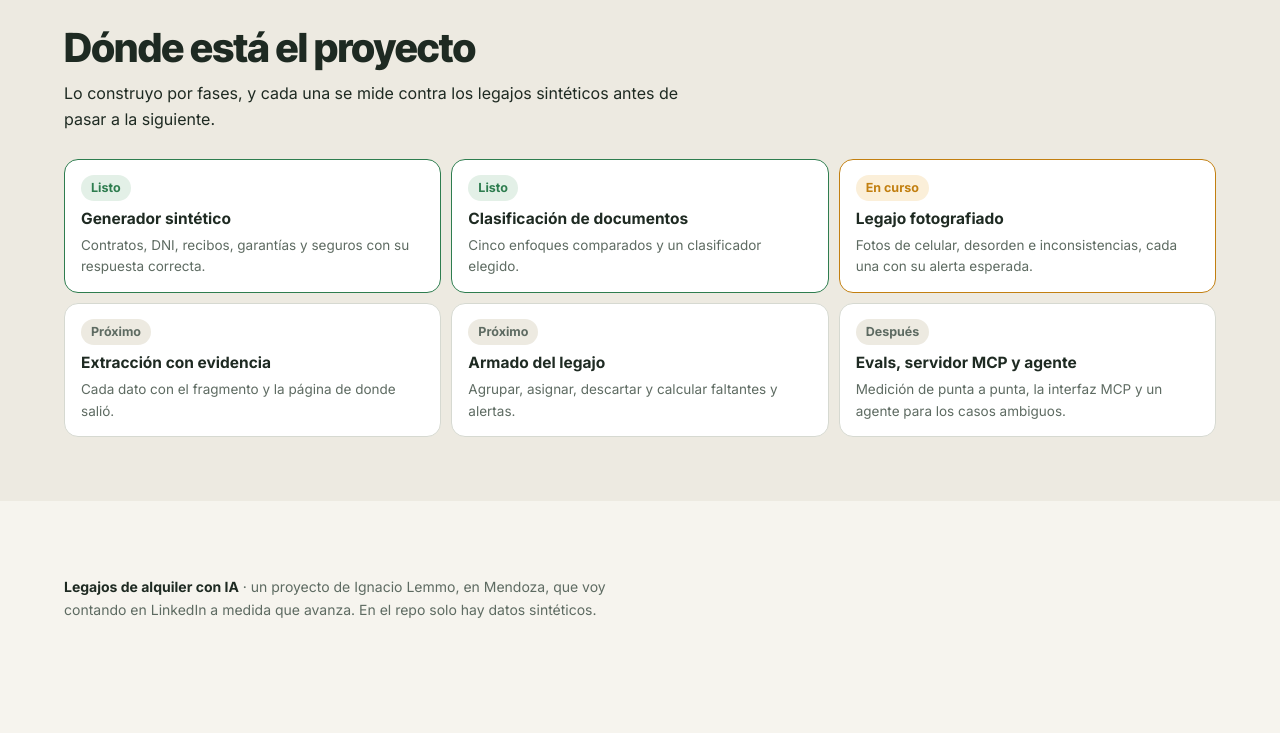
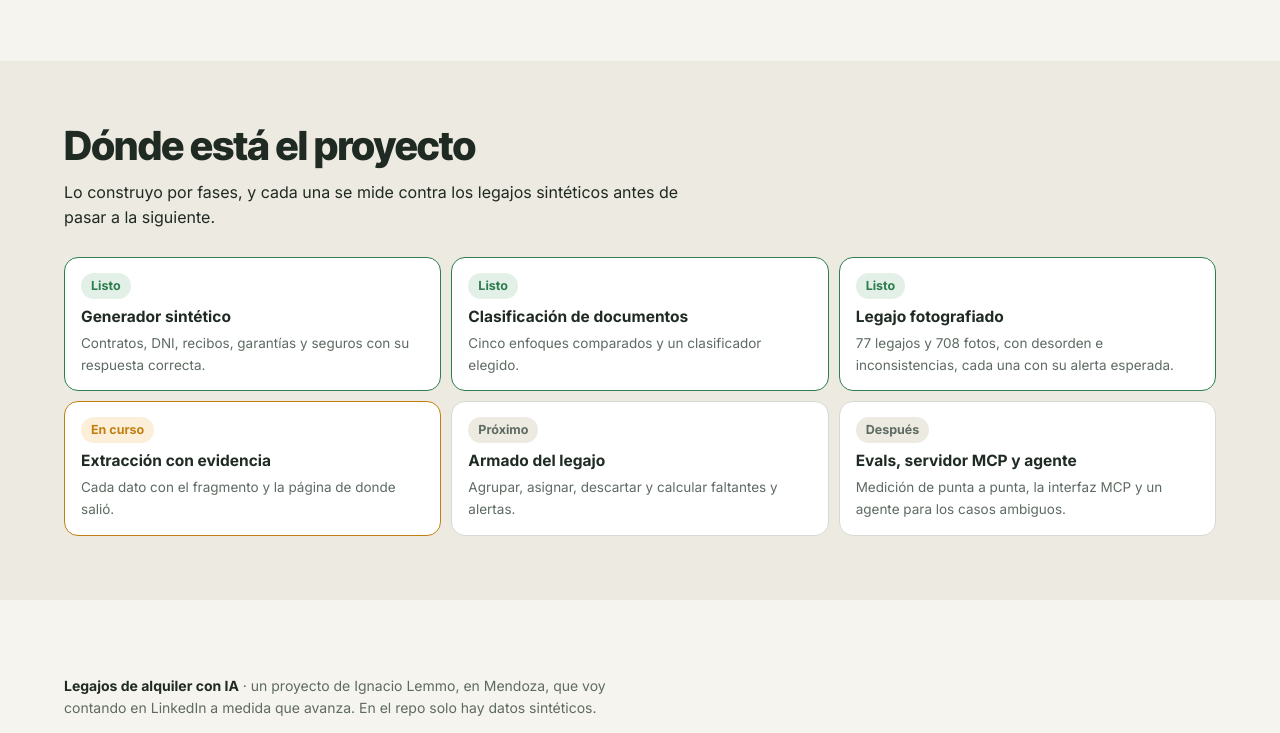
Before and after one commit to nacholemmo/contratos-ia-lab, a plain HTML site: page site/index.html in a window 1280 px wide. Shown: the part 4256-4989 px from the top of the page. Before the commit the page ends 4941 px from the top, so only its background shows below. Drawn offline with Linux system fonts and the light colour scheme.

Commit message:
Actualiza el sitio con las métricas del set y marca la Fase 3 como lista
Agrega el párrafo con las cifras del set: 77 legajos, 708 fotos, 83 duplicadas, 45 intrusas y 22 ilegibles, y explica el set forzado (3 legajos por inconsistencia) porque el azar no cubre título ajeno ni caución corta. Marca "Legajo fotografiado" como listo y pasa "Extracción con evidencia" a en curso.

```diff
--- a/site/index.html
+++ b/site/index.html
@@ -182,6 +182,7 @@ footer{font-size:14px;color:var(--muted)}footer b{color:var(--ink)}
     <div class="fs"><span class="n">4</span><b>Desorden</b><p>Duplicadas, intrusas y páginas movidas; después se mezcla y se renombra todo.</p></div>
     <div class="fs"><span class="n">5</span><b>Inconsistencias</b><p>Recibos ajenos, DNI vencido, ingreso que no alcanza, cada una con su alerta esperada.</p></div>
   </div>
+  <p class="cap">El set de hoy: 77 legajos y 708 fotos, con 83 duplicadas, 45 intrusas y 22 ilegibles. El azar solo no alcanza: en 50 legajos sorteados, el título a nombre de otra persona y la caución más corta que el contrato no salieron nunca. Por eso hay además un set forzado, con 3 legajos por cada inconsistencia.</p>
   <div class="snip">
     <div><p class="file">synthetic/source.py</p>
 <pre><span class="k">def</span> derive(self, label: str) -&gt; <span class="s">"Source"</span>:
@@ -222,8 +223,8 @@ footer{font-size:14px;color:var(--muted)}footer b{color:var(--ink)}
   <div class="road">
     <div class="st is-done"><span class="tag done">Listo</span><h3>Generador sintético</h3><p>Contratos, DNI, recibos, garantías y seguros con su respuesta correcta.</p></div>
     <div class="st is-done"><span class="tag done">Listo</span><h3>Clasificación de documentos</h3><p>Cinco enfoques comparados y un clasificador elegido.</p></div>
-    <div class="st is-now"><span class="tag now">En curso</span><h3>Legajo fotografiado</h3><p>Fotos de celular, desorden e inconsistencias, cada una con su alerta esperada.</p></div>
-    <div class="st"><span class="tag next">Próximo</span><h3>Extracción con evidencia</h3><p>Cada dato con el fragmento y la página de donde salió.</p></div>
+    <div class="st is-done"><span class="tag done">Listo</span><h3>Legajo fotografiado</h3><p>77 legajos y 708 fotos, con desorden e inconsistencias, cada una con su alerta esperada.</p></div>
+    <div class="st is-now"><span class="tag now">En curso</span><h3>Extracción con evidencia</h3><p>Cada dato con el fragmento y la página de donde salió.</p></div>
     <div class="st"><span class="tag next">Próximo</span><h3>Armado del legajo</h3><p>Agrupar, asignar, descartar y calcular faltantes y alertas.</p></div>
     <div class="st"><span class="tag next">Después</span><h3>Evals, servidor MCP y agente</h3><p>Medición de punta a punta, la interfaz MCP y un agente para los casos ambiguos.</p></div>
   </div>
```
